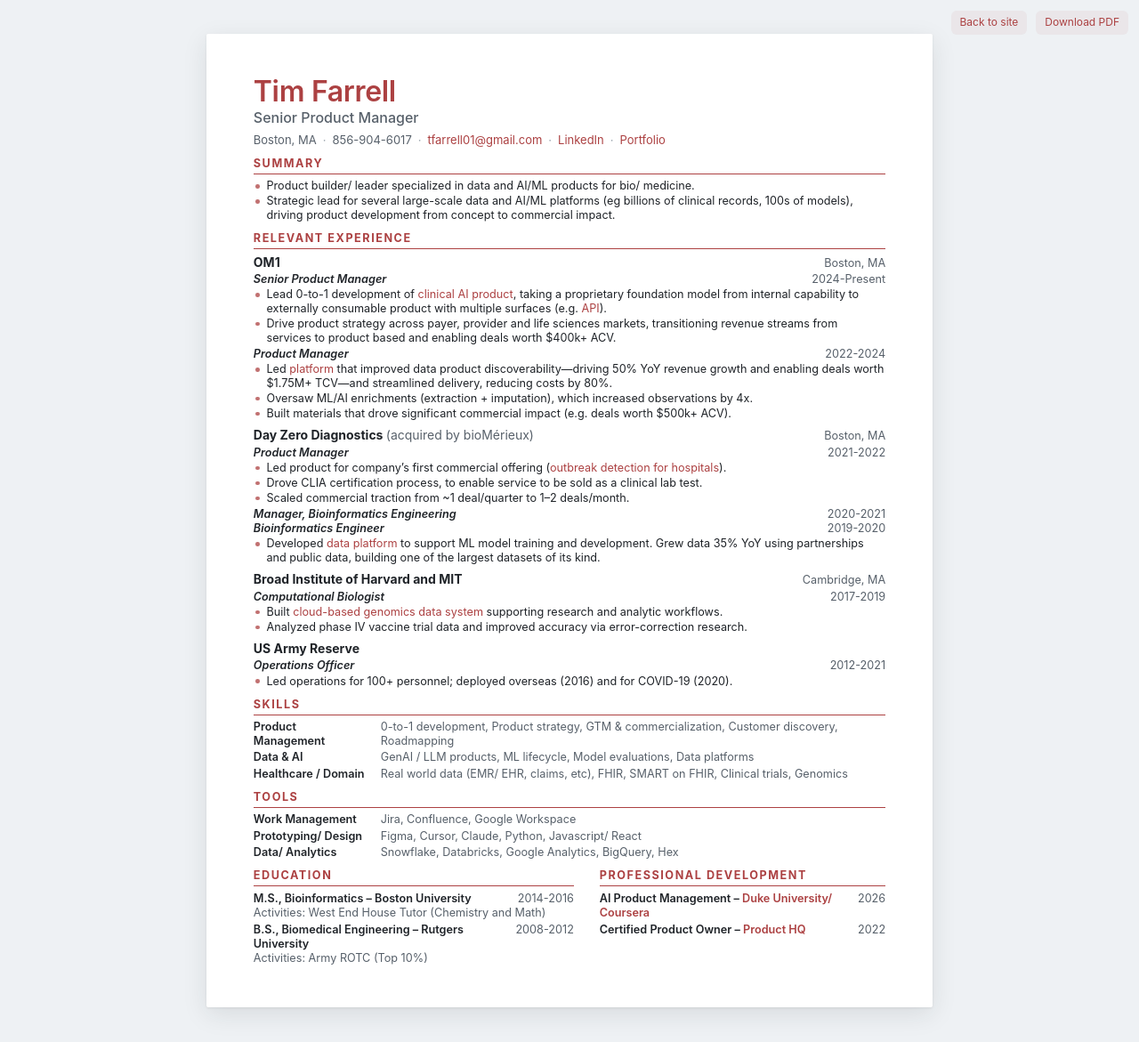
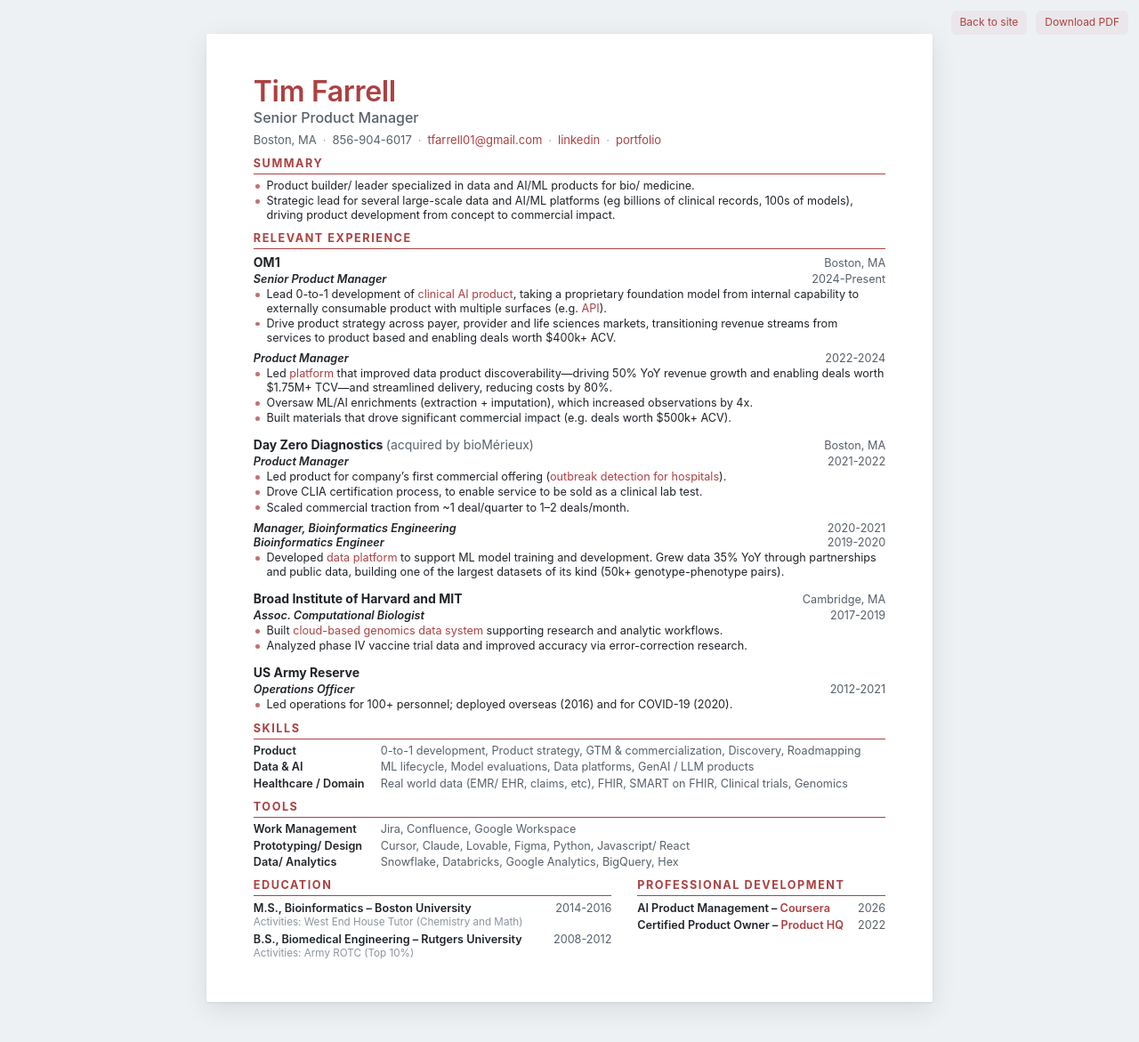
Before and after one commit to tmfarrell/tmfarrell.github.io, a Jekyll site: the page built from resume/index.html, in a window 1280 px wide. Shown: the whole page at 89% size. Built offline with Jekyll 4.4.1, drawn with Linux system fonts in a browser that asks for light colours.

Commit message:
Polish resume layout and copy
Loosen spacing between jobs and roles, size the professional development
column to its content, soften education sub-lines, and tighten skills,
tools, and title wording.

Co-authored-by: Cursor <cursoragent@cursor.com>

```diff
--- a/resume/index.html
+++ b/resume/index.html
@@ -96,7 +96,7 @@ permalink: /resume/
   }
 
   /* Experience */
-  .job { margin-top: 6pt; break-inside: avoid; }
+  .job { margin-top: 10pt; break-inside: avoid; }
   .job:first-of-type { margin-top: 0; }
   .row {
     display: flex;
@@ -110,7 +110,8 @@ permalink: /resume/
   .org .note { font-weight: 400; color: var(--muted); }
   .loc, .dates { color: var(--muted); font-size: 9.5pt; white-space: nowrap; }
   .role { margin-top: 2pt; }
-  .role + .role, ul + .role { margin-top: 2pt; }
+  .role + .role { margin-top: 2pt; }
+  ul + .role { margin-top: 6pt; }
   .role-title { font-weight: 600; font-style: italic; }
   .role.sub { margin-top: 0; }
 
@@ -127,14 +128,14 @@ permalink: /resume/
   /* Education + PD side by side */
   .two-col {
     display: grid;
-    grid-template-columns: 1.12fr 1fr;
+    grid-template-columns: 1fr max-content;
     column-gap: 0.3in;
   }
   .two-col section { margin-top: 8pt; }
   .entry { margin-top: 3pt; }
   .entry:first-of-type { margin-top: 0; }
   .entry .row .what { font-weight: 600; }
-  .entry .sub-line { color: var(--muted); font-size: 9.5pt; }
+  .entry .sub-line { color: #8b949e; font-size: 8.75pt; margin-top: 0.5pt; }
 
   @page { size: Letter; margin: 0.45in 0.5in; }
   @media print {
@@ -175,7 +176,7 @@ permalink: /resume/
     <h1>Tim Farrell</h1>
     <div class="title">Senior Product Manager</div>
     <div class="contact">
-      <span>Boston, MA</span><span class="dot"> · </span><span>856-904-6017</span><span class="dot"> · </span><a href="mailto:tfarrell01@gmail.com">tfarrell01@gmail.com</a><span class="dot"> · </span><a href="https://www.linkedin.com/in/tfarrell01/">LinkedIn</a><span class="dot"> · </span><a href="https://tmfarrell.github.io/building/">Portfolio</a>
+      <span>Boston, MA</span><span class="dot"> · </span><span>856-904-6017</span><span class="dot"> · </span><a href="mailto:tfarrell01@gmail.com">tfarrell01@gmail.com</a><span class="dot"> · </span><a href="https://www.linkedin.com/in/tfarrell01/">linkedin</a><span class="dot"> · </span><a href="https://tmfarrell.github.io/building/">portfolio</a>
     </div>
   </header>
 
@@ -216,13 +217,13 @@ permalink: /resume/
       <div class="row role"><span class="role-title">Manager, Bioinformatics Engineering</span><span class="sep"> | </span><span class="dates">2020-2021</span></div>
       <div class="row role sub"><span class="role-title">Bioinformatics Engineer</span><span class="sep"> | </span><span class="dates">2019-2020</span></div>
       <ul>
-        <li>Developed <a href="https://tmfarrell.github.io/assets/pdf/microhmdb.pdf">data platform</a> to support ML model training and development. Grew data 35% YoY using partnerships and public data, building one of the largest datasets of its kind.</li>
+        <li>Developed <a href="https://tmfarrell.github.io/assets/pdf/microhmdb.pdf">data platform</a> to support ML model training and development. Grew data 35% YoY through partnerships and public data, building one of the largest datasets of its kind (50k+ genotype-phenotype pairs).</li>
       </ul>
     </div>
 
     <div class="job">
       <div class="row"><span class="org"><a href="https://www.broadinstitute.org/">Broad Institute of Harvard and MIT</a></span><span class="sep"> | </span><span class="loc">Cambridge, MA</span></div>
-      <div class="row role"><span class="role-title">Computational Biologist</span><span class="sep"> | </span><span class="dates">2017-2019</span></div>
+      <div class="row role"><span class="role-title">Assoc. Computational Biologist</span><span class="sep"> | </span><span class="dates">2017-2019</span></div>
       <ul>
         <li>Built <a href="https://github.com/tmfarrell/broad_malaria_firecloud/blob/master/20181128-microbial_meeting_broad_malaria_firecloud-talk.pdf">cloud-based genomics data system</a> supporting research and analytic workflows.</li>
         <li>Analyzed phase IV vaccine trial data and improved accuracy via error-correction research.</li>
@@ -241,8 +242,8 @@ permalink: /resume/
   <section>
     <h2>Skills</h2>
     <dl class="grid">
-      <dt>Product Management</dt><dd>0-to-1 development, Product strategy, GTM &amp; commercialization, Customer discovery, Roadmapping</dd>
-      <dt>Data &amp; AI</dt><dd>GenAI / LLM products, ML lifecycle, Model evaluations, Data platforms</dd>
+      <dt>Product</dt><dd>0-to-1 development, Product strategy, GTM &amp; commercialization, Discovery, Roadmapping</dd>
+      <dt>Data &amp; AI</dt><dd>ML lifecycle, Model evaluations, Data platforms, GenAI / LLM products</dd>
       <dt>Healthcare / Domain</dt><dd>Real world data (EMR/ EHR, claims, etc), FHIR, SMART on FHIR, Clinical trials, Genomics</dd>
     </dl>
   </section>
@@ -251,7 +252,7 @@ permalink: /resume/
     <h2>Tools</h2>
     <dl class="grid">
       <dt>Work Management</dt><dd>Jira, Confluence, Google Workspace</dd>
-      <dt>Prototyping/ Design</dt><dd>Figma, Cursor, Claude, Python, Javascript/ React</dd>
+      <dt>Prototyping/ Design</dt><dd>Cursor, Claude, Lovable, Figma, Python, Javascript/ React</dd>
       <dt>Data/ Analytics</dt><dd>Snowflake, Databricks, Google Analytics, BigQuery, Hex</dd>
     </dl>
   </section>
@@ -272,7 +273,7 @@ permalink: /resume/
     <section>
       <h2>Professional Development</h2>
       <div class="entry">
-        <div class="row"><span class="what">AI Product Management – <a href="https://www.coursera.org/account/accomplishments/verify/W18OAEJN5SM1">Duke University/ Coursera</a></span><span class="sep"> – </span><span class="dates">2026</span></div>
+        <div class="row"><span class="what">AI Product Management – <a href="https://www.coursera.org/account/accomplishments/verify/W18OAEJN5SM1">Coursera</a></span><span class="sep"> – </span><span class="dates">2026</span></div>
       </div>
       <div class="entry">
         <div class="row"><span class="what">Certified Product Owner – <a href="https://www.virtualbadge.io/certificate-validator?credential=cer-05b5f425-d28b-487f-bfd7-30eb72bc">Product HQ</a></span><span class="sep"> – </span><span class="dates">2022</span></div>
```
